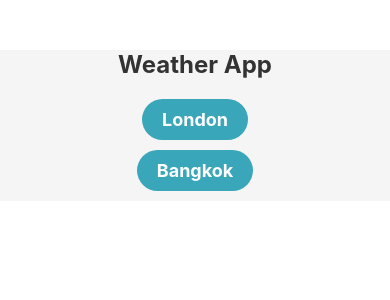
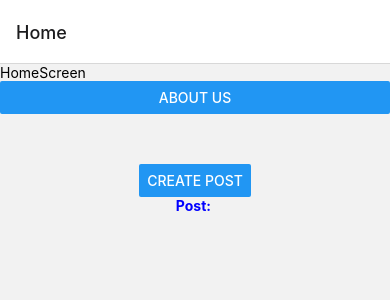
Before and after one commit to pnyra1109/2113111310-ReactNative-TNI, a React Native app: screen /Home in a window 390 px wide. Shown: the top 300 px of the page. Built offline with nearby package versions, Linux system fonts and the light colour scheme.

Commit message:
Lecture_Practice2

```diff
--- a/App.tsx
+++ b/App.tsx
@@ -1,27 +1,25 @@
 import { StyleSheet, Text, View } from "react-native";
 import React from "react";
-import ProfileScreen from "./components/ProfileScreen";
-import Login from "./components/Login";
-import FlatlistExample from "./components/FlatlistExample";
-import FlatlistBackend from "./components/FlatlistBackend";
-import NewsApp from "./components/NewsApp";
-import AxiosgetData from "./components/AxiosgetData";
-import AxiospostData from "./components/AxiospostData";
-import WeatherLondon from "./components/WeatherLondon";
-import WeatherBangkok from "./components/WeatherBangkok";
-import ModelExample from "./components/ModelExample";
-import WeatherApp from "./components/WeatherApp";
+
+import HomeScreen from "./screens/HomeScreen";
+import AboutScreen from "./screens/AboutScreen";
+
+import {NavigationContainer} from '@react-navigation/native';
+import {createNativeStackNavigator} from '@react-navigation/native-stack';
+import CreatePostScreen from "./screens/CreatePostScreen";
 
 const App = (): React.JSX.Element => {
+
+  const HomeStack = createNativeStackNavigator();
+
   return (
-    <View>
-      {/* <AxiosgetData/> */}
-      {/* <AxiospostData/> */}
-      {/* <WeatherLondon/> */}
-      {/* <WeatherBangkok/> */}
-      {/* <ModelExample/> */}
-      <WeatherApp/>
-    </View>
+    <NavigationContainer>
+      <HomeStack.Navigator initialRouteName='Home'>
+        <HomeStack.Screen name='Home' component={HomeScreen}/>
+        <HomeStack.Screen name='About' component={AboutScreen}/>
+        <HomeStack.Screen name='CreatePost' component={CreatePostScreen}/>
+      </HomeStack.Navigator>
+    </NavigationContainer>
   );
 };
 
--- a/package.json
+++ b/package.json
@@ -9,11 +9,15 @@
     "web": "expo start --web"
   },
   "dependencies": {
+    "@react-navigation/native": "^6.1.18",
+    "@react-navigation/native-stack": "^6.11.0",
     "axios": "^1.7.5",
     "expo": "^51.0.26",
     "expo-status-bar": "~1.12.1",
     "react": "18.2.0",
-    "react-native": "^0.74.5"
+    "react-native": "^0.74.5",
+    "react-native-safe-area-context": "4.10.5",
+    "react-native-screens": "3.31.1"
   },
   "devDependencies": {
     "@babel/core": "^7.20.0",
--- /dev/null
+++ b/screens/AboutScreen.tsx
@@ -0,0 +1,38 @@
+import {
+  StyleSheet,
+  Text,
+  View,
+  Image,
+  SafeAreaView,
+  ImageBackground,
+} from "react-native";
+import React from "react";
+import { stylesAboutScreen } from "../styles/styles";
+
+const AboutScreen = ({route}:any): React.JSX.Element => {
+
+  const {companyname,companyId} = route.params;
+
+  return (
+    <ImageBackground source={require('../assets/bg.png')} style = {stylesAboutScreen.bgImage}>
+      <SafeAreaView>
+        <Image
+          source={require("../assets/building.png")}
+          resizeMode="contain"
+          style={stylesAboutScreen.myImage}
+        />
+        <Text>
+          {companyname} {companyId}
+        </Text>
+        <Image
+          source={{ uri: "https://codingthailand.com/site/img/camera.png" }}
+          style={stylesAboutScreen.myImageNetwork}
+        />
+      </SafeAreaView>
+    </ImageBackground>
+  );
+};
+
+export default AboutScreen;
+
+const styles = StyleSheet.create({});
--- /dev/null
+++ b/screens/CreatePostScreen.tsx
@@ -0,0 +1,33 @@
+import { StyleSheet, Text, View, Button, TextInput } from "react-native";
+import React from "react";
+
+const CreatePostScreen = ({ navigation, route }: any): React.JSX.Element => {
+  const [postText, setPostText] = React.useState("");
+
+  return (
+    <>
+      <TextInput
+        multiline
+        placeholder="Tell something...?"
+        style={{ height: 200, padding: 10, backgroundColor: "white" }}
+        value={postText}
+        onChangeText={setPostText}
+      />
+      <Button
+        title="Done"
+        onPress={() => {
+          // Pass and merge params back to home screen
+          navigation.navigate({
+            name: "Home",
+            params: { post: postText },
+            merge: true,
+          });
+        }}
+      />
+    </>
+  );
+};
+
+export default CreatePostScreen;
+
+const styles = StyleSheet.create({});
--- /dev/null
+++ b/screens/HomeScreen.tsx
@@ -0,0 +1,27 @@
+import { View, Text, Button } from 'react-native'
+import React from 'react'
+import { stylesCreatePost } from '../styles/styles';
+
+const HomeScreen = ({navigation,route}:any):React.JSX.Element => {
+
+  const gotoAbout = ()=>{
+    navigation.navigate('About',{
+      companyname: 'Thai Nichi Institute of tecnology',
+      companyId: 100
+    });
+  };
+
+  return (
+    <View>
+      <Text>HomeScreen</Text>
+      <Button title="About us" onPress={gotoAbout}/>
+      <View style = {stylesCreatePost.postContainer}>
+        <Button title="Create Post" onPress={()=>navigation.navigate("CreatePost")}/>
+        <Text style = {stylesCreatePost.postContent}>Post: {route.params?.post}</Text>
+      </View>
+
+    </View>
+  )
+}
+
+export default HomeScreen
--- a/styles/styles.ts
+++ b/styles/styles.ts
@@ -404,6 +404,49 @@ const stylesWeatherApp = StyleSheet.create({
     fontWeight: "bold",
   },
 });
+const stylesAboutScreen = StyleSheet.create({
+  container: {
+    flexDirection: "column",
+    justifyContent: "center",
+    alignItems: "center",
+  },
+  myImage: {
+    width: "100%",
+    height: 200,
+    marginTop: 50,
+  },
+  myImageNetwork: {
+    width: 50,
+    height: 50,
+    marginTop: 10,
+  },
+  bgImage: {
+    width: "100%",
+    height: "100%",
+  },
+});
+const stylesCreatePost = StyleSheet.create({
+  container: {
+    padding: 20,
+  },
+  header: {
+    fontSize: 24,
+    fontWeight: "bold",
+  },
+  postContainer: {
+    alignItems: "center",
+    justifyContent: "center",
+    marginTop: 50,
+  },
+  postText: {
+    margin: 10,
+    fontSize: 16,
+  },
+  postContent: {
+    color: "blue", // เปลี่ยนสีข้อความที่ถูกส่งกลับมา
+    fontWeight: "bold",
+  },
+});
 
 export {
   styles,
@@ -416,5 +459,7 @@ export {
   stylesPostAxios,
   stylesWeather,
   stylesModel,
-  stylesWeatherApp
+  stylesWeatherApp,
+  stylesAboutScreen,
+  stylesCreatePost,
 };
```
Also changed, not shown: App5.tsx (added, +32 -0 lines), 1 other file (tests, documents, lock files or other folders).
